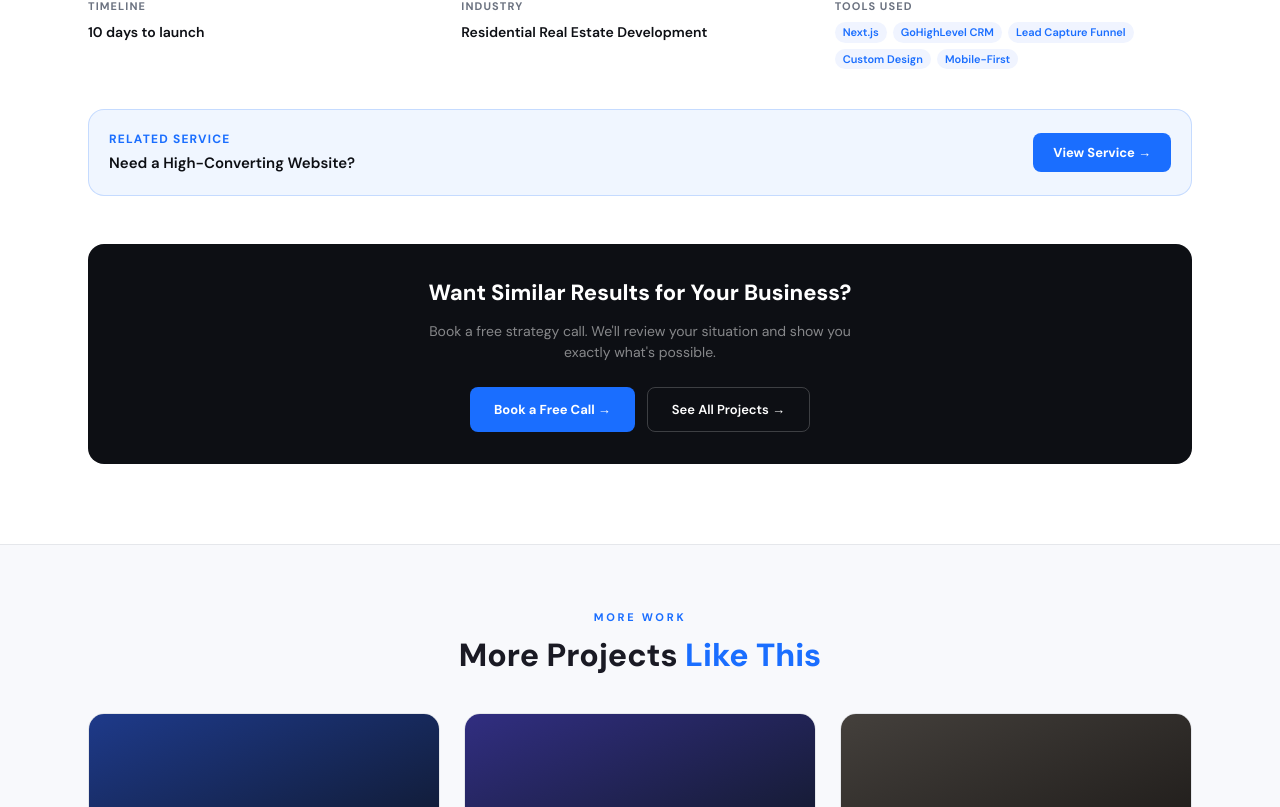
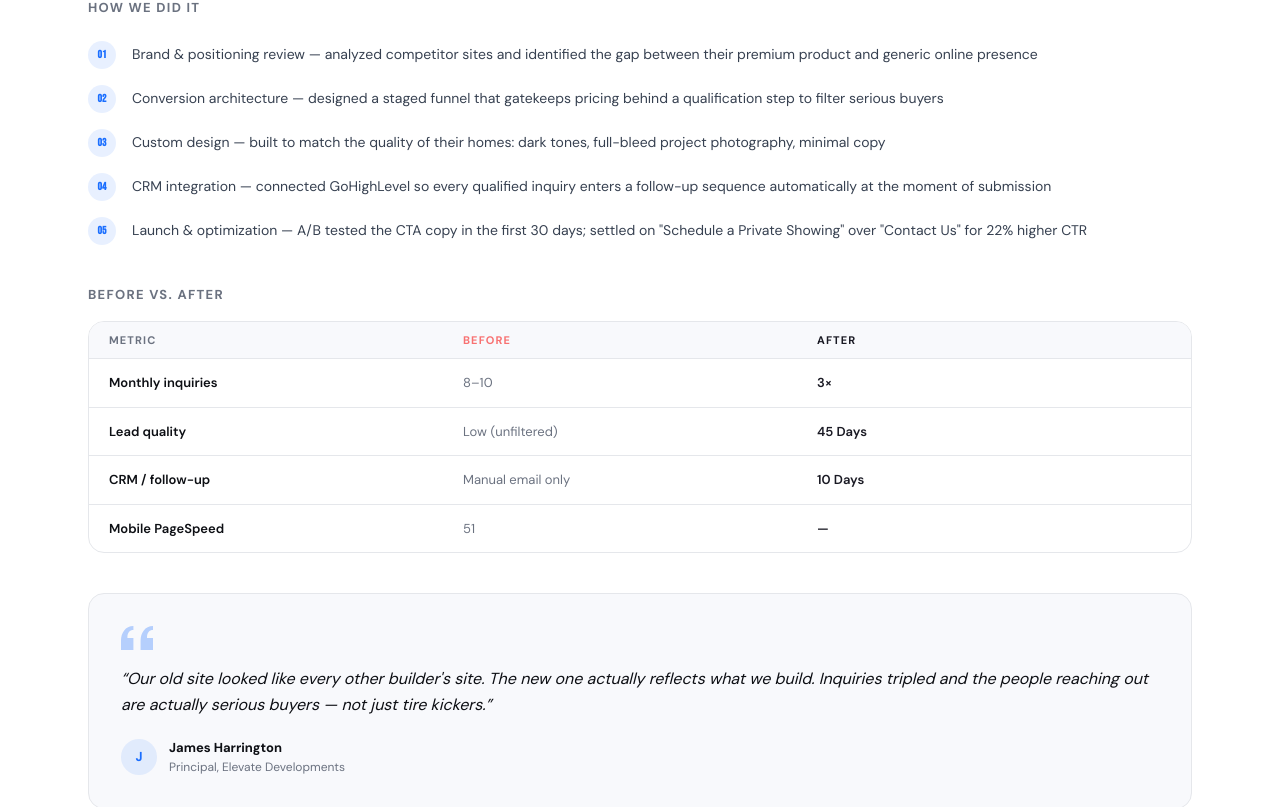
Before and after one commit to brennercory50-sys/nxtlevelbuikds, a Next.js app: page /work/elevate-developments in a window 1280 px wide. Shown: the part 1193-2000 px from the top of the page. Built offline with nearby package versions, Linux system fonts and the light colour scheme; no server answers.

Commit message:
Phase 6: render process timeline, before/after table, and testimonial on case study pages

```diff
--- a/app/work/[slug]/page.tsx
+++ b/app/work/[slug]/page.tsx
@@ -122,6 +122,66 @@ export default async function CaseStudy({ params }: { params: Promise<{ slug: st
             </div>
           </div>
 
+          {/* Process Timeline */}
+          {project.process && (
+            <div className="mt-12 pt-10 border-t border-[#e5e7eb]">
+              <h2 className="text-[13px] font-bold tracking-widest uppercase text-muted mb-6">How We Did It</h2>
+              <ol className="space-y-4">
+                {project.process.map((step, i) => (
+                  <li key={i} className="flex items-start gap-4">
+                    <div className="flex-shrink-0 w-7 h-7 rounded-full bg-accent/10 flex items-center justify-center text-[11px] font-extrabold text-accent" style={{ fontFamily: "'Bebas Neue', sans-serif" }}>
+                      {String(i + 1).padStart(2, '0')}
+                    </div>
+                    <p className="text-[14px] text-[#374151] leading-relaxed pt-0.5">{step}</p>
+                  </li>
+                ))}
+              </ol>
+            </div>
+          )}
+
+          {/* Before → After */}
+          {project.beforeState && (
+            <div className="mt-10">
+              <h2 className="text-[13px] font-bold tracking-widest uppercase text-muted mb-4">Before vs. After</h2>
+              <div className="rounded-2xl border border-[#e5e7eb] overflow-hidden">
+                <div className="grid grid-cols-3 bg-[#f8f9fc] px-5 py-2.5 border-b border-[#e5e7eb]">
+                  <p className="text-[11px] font-bold tracking-widest uppercase text-muted">Metric</p>
+                  <p className="text-[11px] font-bold tracking-widest uppercase text-red-400">Before</p>
+                  <p className="text-[11px] font-bold tracking-widest uppercase text-green-500">After</p>
+                </div>
+                {project.beforeState.map((row, i) => {
+                  const afterMetric = project.metrics[i];
+                  return (
+                    <div key={row.label} className={`grid grid-cols-3 px-5 py-3.5 ${i < project.beforeState!.length - 1 ? 'border-b border-[#e5e7eb]' : ''}`}>
+                      <p className="text-[13px] font-semibold text-dark">{row.label}</p>
+                      <p className="text-[13px] text-muted">{row.value}</p>
+                      <p className="text-[13px] font-semibold text-green-600">{afterMetric?.number ?? '—'}</p>
+                    </div>
+                  );
+                })}
+              </div>
+            </div>
+          )}
+
+          {/* Testimonial */}
+          {project.testimonial && (
+            <div className="mt-10 bg-[#f8f9fc] border border-[#e5e7eb] rounded-2xl p-8">
+              <svg width="32" height="24" viewBox="0 0 32 24" fill="none" className="mb-4 text-accent/30">
+                <path d="M0 24V14.4C0 10.4 1.06667 7.06667 3.2 4.4C5.33333 1.6 8.4 0 12.4 0V4C10.5333 4 9.06667 4.66667 8 6C6.93333 7.2 6.4 8.93333 6.4 11.2V12H12.4V24H0ZM19.6 24V14.4C19.6 10.4 20.6667 7.06667 22.8 4.4C24.9333 1.6 28 0 32 0V4C30.1333 4 28.6667 4.66667 27.6 6C26.5333 7.2 26 8.93333 26 11.2V12H32V24H19.6Z" fill="currentColor"/>
+              </svg>
+              <p className="text-[16px] text-dark leading-relaxed italic mb-5">&ldquo;{project.testimonial.quote}&rdquo;</p>
+              <div className="flex items-center gap-3">
+                <div className="w-9 h-9 rounded-full bg-accent/10 flex items-center justify-center text-[13px] font-bold text-accent">
+                  {project.testimonial.name.charAt(0)}
+                </div>
+                <div>
+                  <p className="text-[13px] font-bold text-dark">{project.testimonial.name}</p>
+                  <p className="text-[12px] text-muted">{project.testimonial.role}</p>
+                </div>
+              </div>
+            </div>
+          )}
+
           {/* Meta info */}
           <div className="grid grid-cols-1 sm:grid-cols-3 gap-4 mt-12 pt-10 border-t border-[#e5e7eb]">
             <div>
```
